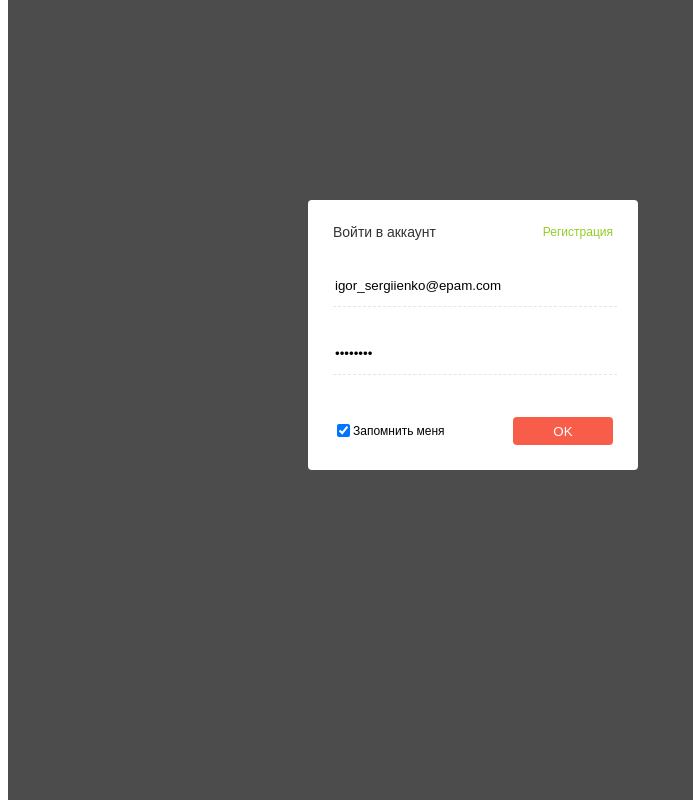
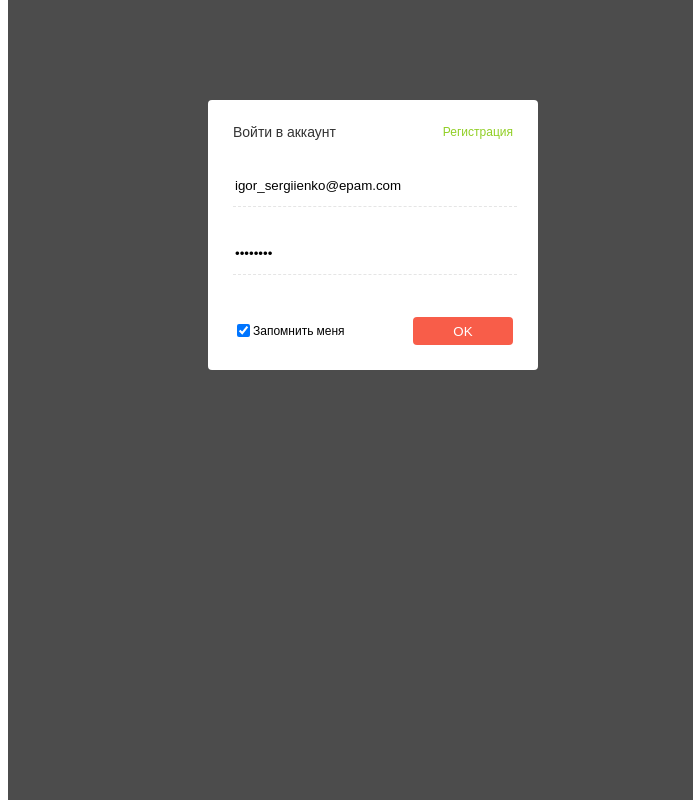
Before and after one commit to igor0ser/dashboard_epam, a website: page presentation/popup/popup.html in a window 1280 px wide. Shown: the whole page, without its empty margins (0-693 px from the left). Drawn offline with nearby package versions, Linux system fonts and the light colour scheme.

Commit message:
Update main.css

```diff
--- a/presentation/popup/main.css
+++ b/presentation/popup/main.css
@@ -175,7 +175,7 @@ body {
   height: auto;
   padding: 5px;
   position: absolute;
-  margin: 200px 0 0 300px;
+  margin: 100px 0 0 200px;
   z-index: 5001;
   border-radius: 4px;
 }
```
